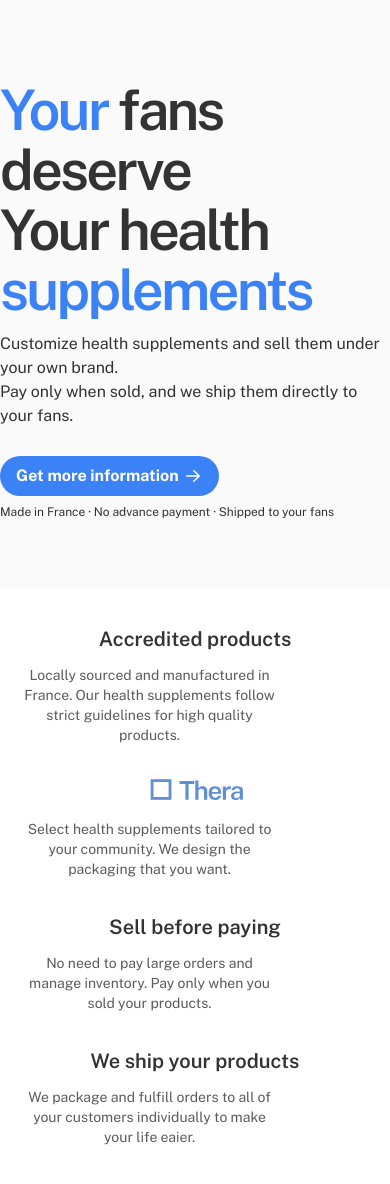
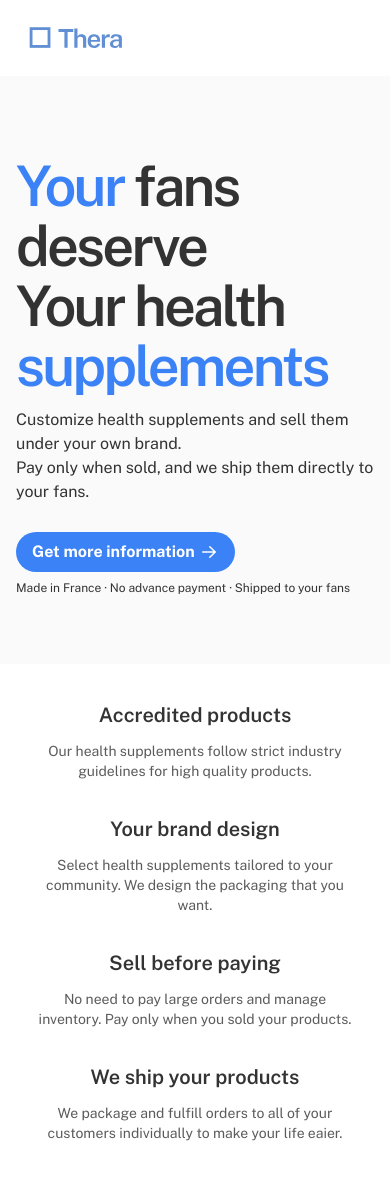
Before and after one commit to cthepot/thera-nextjs, a Next.js app: page / in a window 390 px wide. Shown: the top 1184 px of the page. Built offline with nearby package versions, Linux system fonts and the light colour scheme.

Commit message:
header and responsive padding

```diff
--- a/src/pages/index.tsx
+++ b/src/pages/index.tsx
@@ -9,10 +9,11 @@ export default function Home() {
     <main
       className={`flex min-h-screen flex-col items-center justify-between ${public_sans.className}`}
     >
-      <div className="w-full max-w-5xl items-center justify-between text-sm lg:flex">
-        <div className="fixed bottom-0 left-0 flex h-48 w-full items-end justify-center bg-gradient-to-t from-white via-white dark:from-black dark:via-black lg:static lg:h-auto lg:w-auto lg:bg-none">
+    <header className="w-full py-4 px-6 bg-white lg:px-0">
+      <div className="max-w-5xl mx-auto flex items-center justify-between">
         <a
-            className="pointer-events-none flex place-items-center gap-2 p-8 lg:pointer-events-auto lg:p-0"
+          href="/"
+          className="flex items-center"
           target="_blank"
           rel="noopener noreferrer"
         >
@@ -24,10 +25,11 @@ export default function Home() {
             priority
           />
         </a>
+        {/* Add other navigation elements here */}
       </div>
-      </div>
+    </header>
 
-      <div className="w-full max-w-5xl mt-20 mb-10">
+      <div className="w-full max-w-5xl mt-20 mb-10 px-4 lg:px-0">
         <div>
           <h1 className= "mb-3">
             <span className='text-blue-500'>Your</span> fans deserve<br/>
@@ -57,55 +59,50 @@ export default function Home() {
       </div>
 
 
-      <div className='bg-white w-full py-5'>
+      <div className='bg-white w-full py-5 px-4 lg:px-0'>
         <div className="mb-32 grid text-center lg:mb-0 lg:grid-cols-4 lg:text-left">
           <a
-            className="group rounded-lg border border-transparent px-5 py-4"
-            target="_blank"
-            rel="noopener noreferrer"
+            className="group rounded-lg border border-transparent px-5 py-4 text-center lg:text-left"
           >
+            <div>
               <h4 className="mb-3 text-xl font-semibold">
                 Accredited products
               </h4>
-            <p className="m-0 max-w-[30ch] text-sm opacity-80">
-              Locally sourced and manufactured in France. Our health supplements follow strict guidelines for high quality products.
+              <p className="m-0 w-full md:w-3/4 lg:max-w-[30ch] xl:max-w-[30ch] text-sm opacity-80">
+                Our health supplements follow strict industry guidelines for high quality products.
               </p>
+            </div>
           </a>
 
           <a
-            className="group rounded-lg border border-transparent px-5 py-4 transition-color"
-            target="_blank"
-            rel="noopener noreferrer"
+            className="group rounded-lg border border-transparent px-5 py-4 text-center lg:text-left"
           >
             <h4 className="mb-3 text-xl font-semibold">
               Your brand design
             </h4>
-            <p className="m-0 max-w-[30ch] text-sm opacity-80">
+            <p className="m-0 w-full md:w-3/4 lg:max-w-[30ch] xl:max-w-[30ch] text-sm opacity-80">
               Select health supplements tailored to your community. We design the packaging that you want.
             </p>
           </a>
 
           <a
-            className="group rounded-lg border border-transparent px-5 py-4 transition-colors"
-            target="_blank"
-            rel="noopener noreferrer"
+            className="group rounded-lg border border-transparent px-5 py-4 text-center lg:text-left"
           >
             <h4 className="mb-3 text-xl font-semibold">
               Sell before paying
             </h4>
-            <p className="m-0 max-w-[30ch] text-sm opacity-80">
+            <p className="m-0 w-full md:w-3/4 lg:max-w-[30ch] xl:max-w-[30ch] text-sm opacity-80">
               No need to pay large orders and manage inventory. Pay only when you sold your products.
             </p>
           </a>
 
           <a
-            className="group rounded-lg border border-transparent px-5 py-4 transition-colors"
-            rel="noopener noreferrer"
+            className="group rounded-lg border border-transparent px-5 py-4 text-center lg:text-left"
           >
             <h2 className="mb-3 text-xl font-semibold">
               We ship your products
             </h2>
-            <p className="m-0 max-w-[30ch] text-sm opacity-80">
+            <p className="m-0 w-full md:w-3/4 lg:max-w-[30ch] xl:max-w-[30ch] text-sm opacity-80">
               We package and fulfill orders to all of your customers individually to make your life eaier.
             </p>
           </a>
```
Lines whose indentation alone changed are shown as unchanged.
